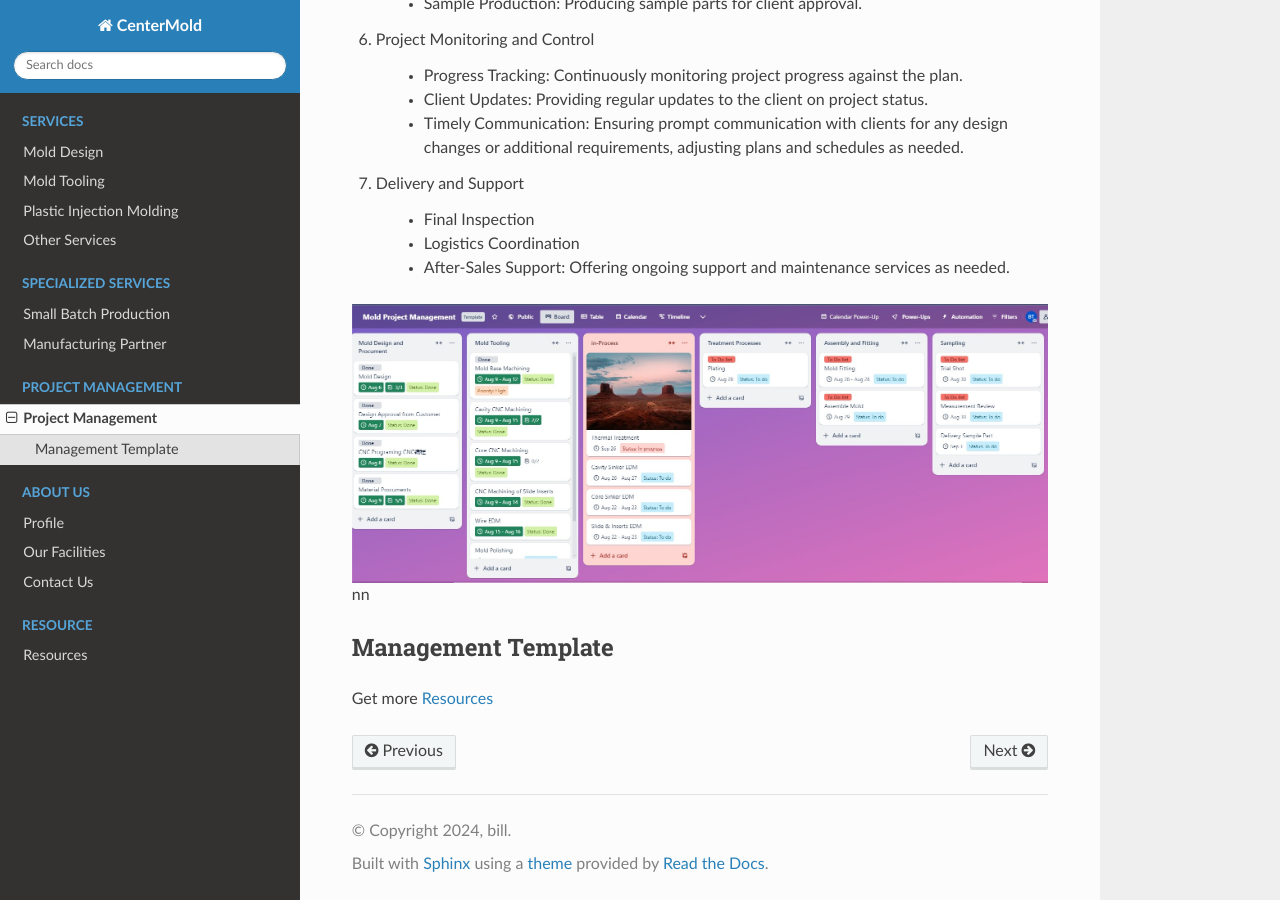
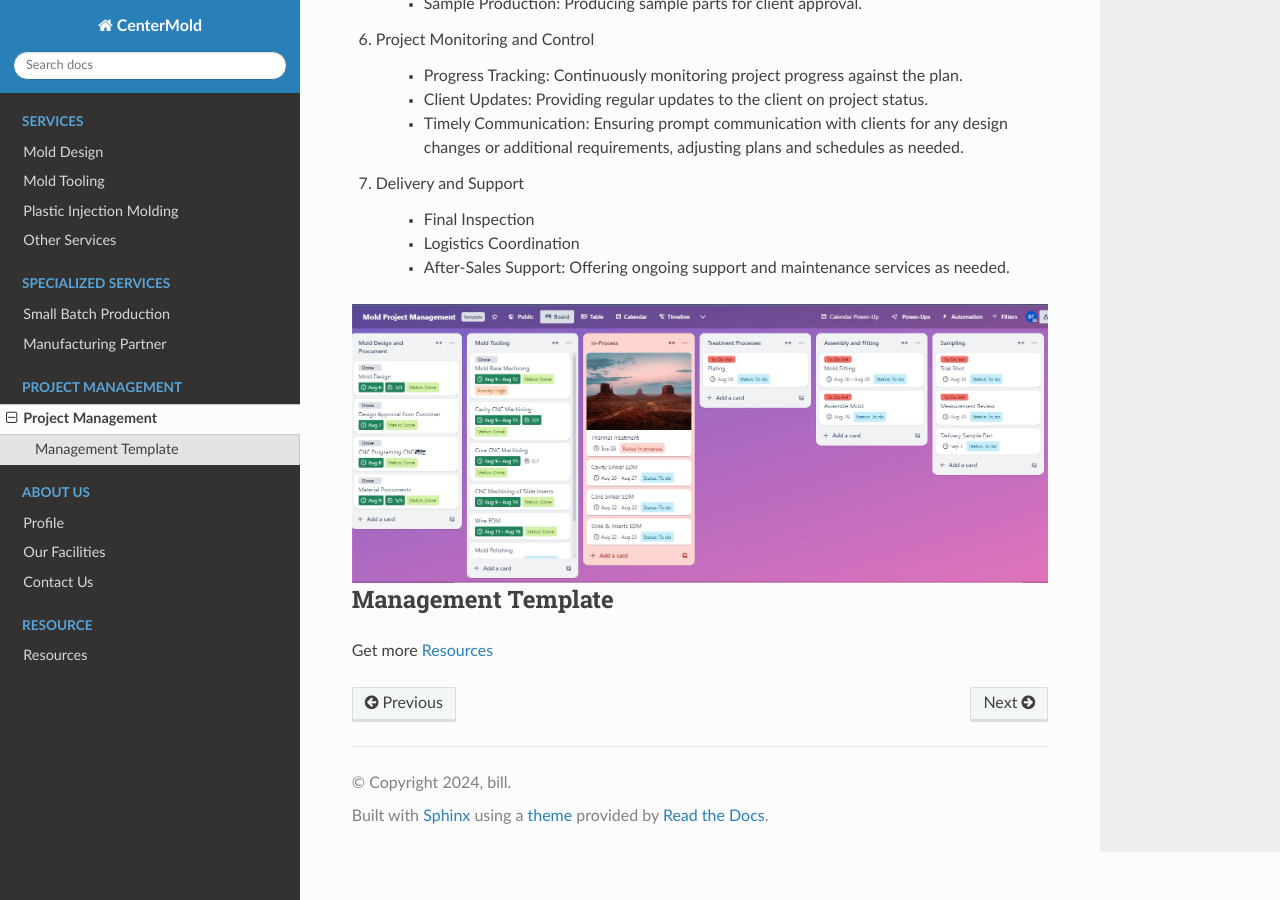
Before and after one commit to paultang/centermold, a Sphinx documentation site: the page built from source/Project-Process-Management.rst, in a window 1280 px wide and 900 px high, scrolled down 876 px. Built offline with Sphinx 7.4.7 and the Read the Docs theme 2.0.0, drawn with Linux system fonts in a browser that asks for light colours; pages that are not in the unit, such as notebooks, are missing from menus.

```diff
--- a/source/Project-Process-Management.rst
+++ b/source/Project-Process-Management.rst
@@ -57,7 +57,8 @@ At CenterMold, we ensure that every step of the mold project is planned and exec
    :width: 800px
    :align: center
 
-\n\n
+
+
 
 Management Template
 --------------------
```
